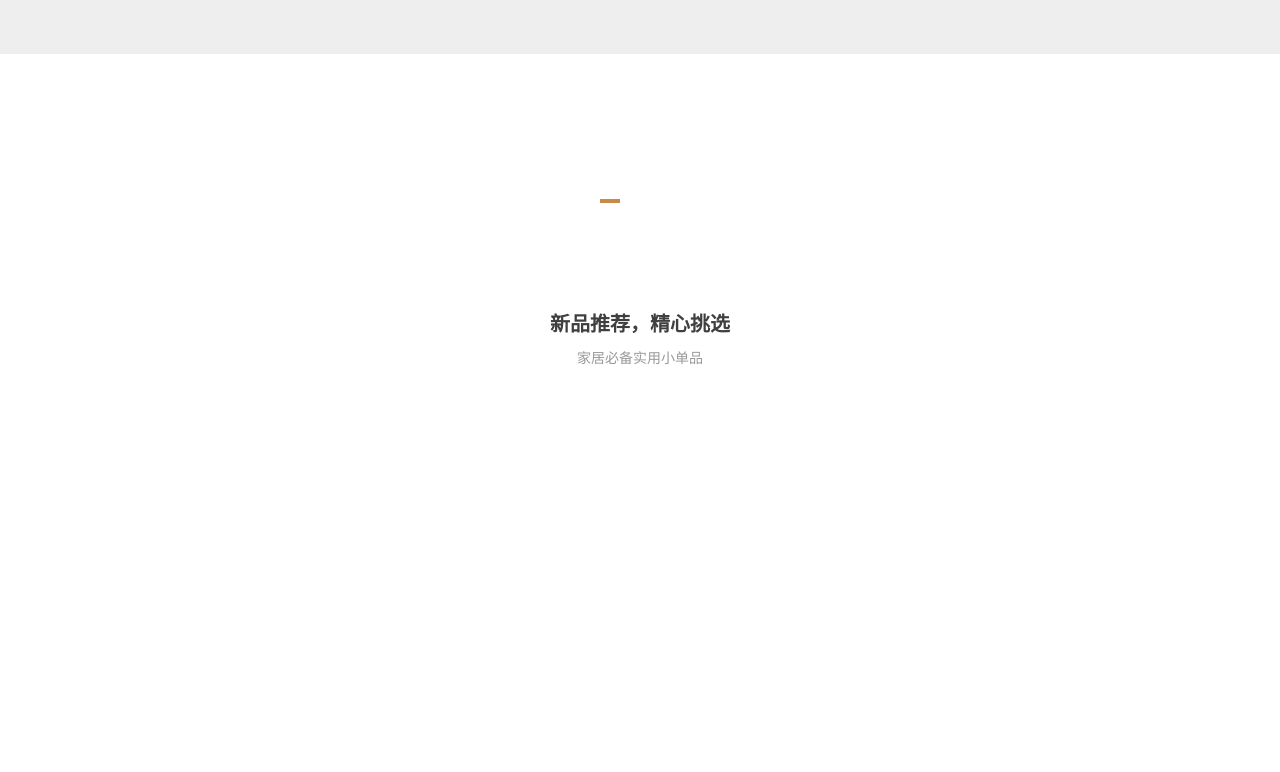
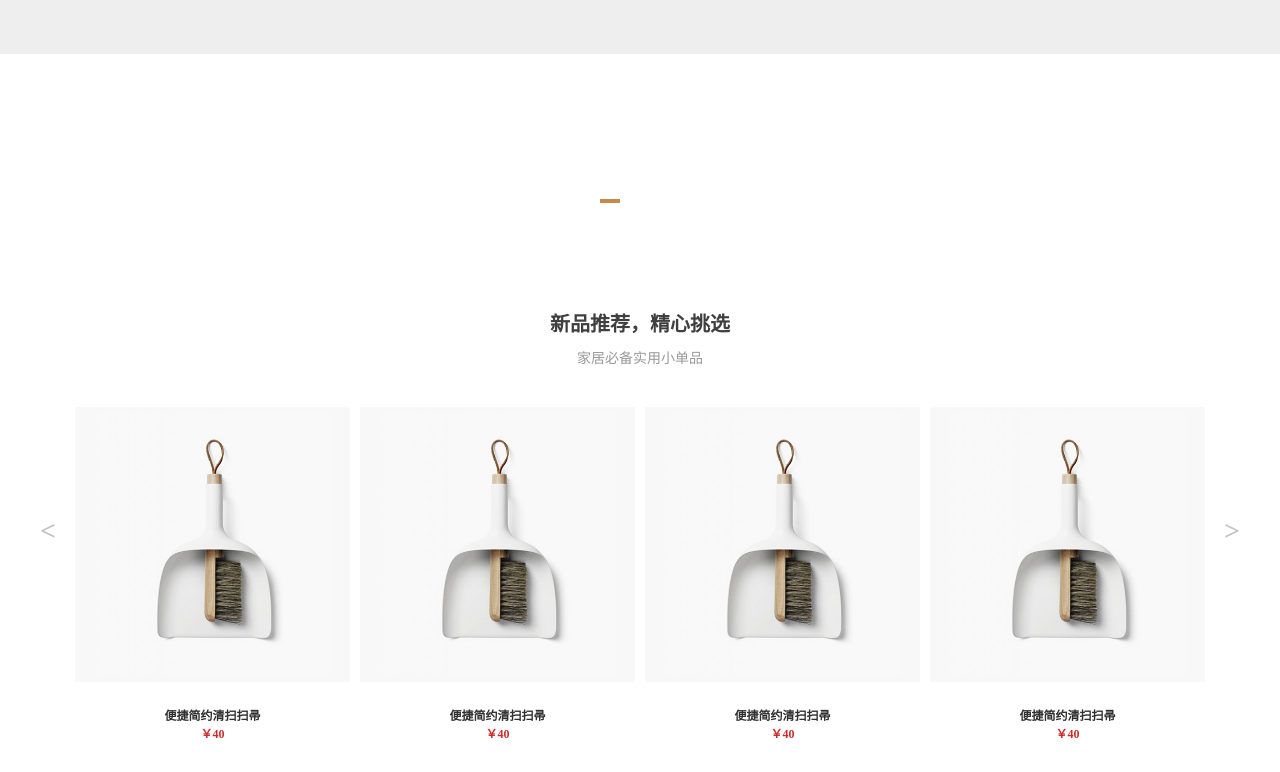
Before and after one commit to tzr2020/web-store-demo, a plain HTML site: page index.html in a window 1280 px wide. Shown: the part 418-1190 px from the top of the page. Before the commit the page ends 805 px from the top, so only its background shows below. Drawn offline with Linux system fonts and the light colour scheme.

Commit message:
新品推荐

```diff
--- a/css/index.css
+++ b/css/index.css
@@ -348,6 +348,37 @@ a {
 
 /* 新品推荐 */
 
-.new_pro {
+.new_pro .pro_datail {
+    /* 用于定位左右按钮 */
+    position: relative;
+    height: 365px;
+}
 
+.new_pro .pro_datail li {
+    float: left;
+    width: 275px;
+    height: 365px;
+    margin: 0 5px;
 }
+
+.new_pro .pro_datail li.common_product .pic {
+    width: 100%;
+}
+
+.new_pro .pro_datail a {
+    /* 相对于.new_pro .pro_datail定位 */
+    position: absolute;
+    top: 35%;
+    font-size: 28px;
+    font-family: serif;
+    color: #c3c3c3;
+    font-weight: 700;
+}
+
+.new_pro .pro_datail a.left {
+    left: -30px;
+}
+
+.new_pro .pro_datail a.right {
+    right: -30px;
+}
--- a/index.html
+++ b/index.html
@@ -142,8 +142,61 @@
     <!-- 新品推荐 start -->
     <div class="new_pro">
         <div class="common_title">
+            <!-- 待修改内容 -->
             <h3>新品推荐，精心挑选</h3>
             <p>家居必备实用小单品</p>
+        </div>
+        <div class="pro_datail inner_c">
+            <ul>
+                <!-- 产品盒子 -->
+                <li class="common_product">
+                    <!-- 待修改内容 -->
+                    <div class="pic">
+                        <img src="img/p2.png" alt="product">
+                    </div>
+                    <div class="content">
+                        <p>便捷简约清扫扫帚</p>
+                        <span>￥40</span>
+                    </div>
+                </li>
+
+                <li class="common_product">
+                    <!-- 待修改内容 -->
+                    <div class="pic">
+                        <img src="img/p2.png" alt="product">
+                    </div>
+                    <div class="content">
+                        <p>便捷简约清扫扫帚</p>
+                        <span>￥40</span>
+                    </div>
+                </li>
+
+                <li class="common_product">
+                    <!-- 待修改内容 -->
+                    <div class="pic">
+                        <img src="img/p2.png" alt="product">
+                    </div>
+                    <div class="content">
+                        <p>便捷简约清扫扫帚</p>
+                        <span>￥40</span>
+                    </div>
+                </li>
+
+                <li class="common_product">
+                    <!-- 待修改内容 -->
+                    <div class="pic">
+                        <img src="img/p2.png" alt="product">
+                    </div>
+                    <div class="content">
+                        <p>便捷简约清扫扫帚</p>
+                        <span>￥40</span>
+                    </div>
+                </li>
+            </ul>
+            <div class="btns">
+                <a href="#" class="left">&lt;</a>
+                <a href="#" class="right">&gt;</a>
+            </div>
         </div>
     </div>
     <!-- 新品推荐 end -->
```
Also changed, not shown: img/p2.png (added).
